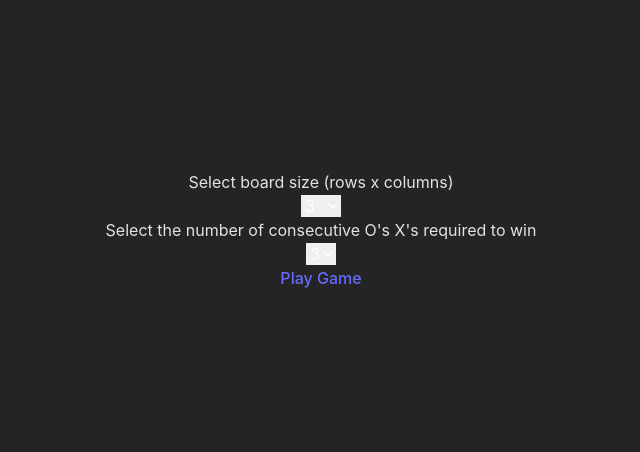
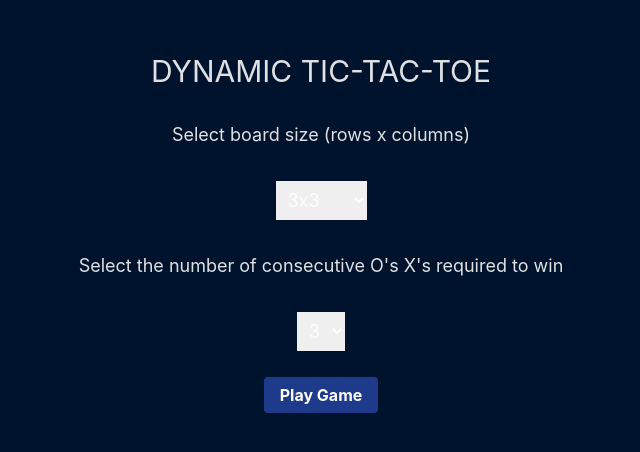
Before and after one commit to dkusaba/react-dynamic-tic-tac-toe, a React (Vite) app: page / in a window 1280 px wide. Shown: the part 170-622 px from the top of the page, without its empty margins (319-959 px from the left). Built offline with nearby package versions, Linux system fonts and the light colour scheme.

Commit message:
Adjust styles and color theme

```diff
--- a/src/components/NumSelect.tsx
+++ b/src/components/NumSelect.tsx
@@ -2,10 +2,11 @@ import React from 'react';
 
 interface NumSelectProps {
   num: number;
+  grid?: boolean;
   onChange: (e: React.ChangeEvent<HTMLSelectElement>) => void;
 }
 
-const NumSelect: React.FC<NumSelectProps> = ({ num, onChange }) => {
+const NumSelect: React.FC<NumSelectProps> = ({ num, grid, onChange }) => {
   function buildOptions() {
     const options = [];
     for (let i = 3; i <= num; i++) {
@@ -15,10 +16,10 @@ const NumSelect: React.FC<NumSelectProps> = ({ num, onChange }) => {
   }
 
   return (
-    <select onChange={onChange}>
+    <select className='p-2 my-8 text-lg' onChange={onChange}>
       {buildOptions().map((option) => (
         <option key={option} value={option}>
-          {option}
+          {grid ? `${option}x${option}` : option}
         </option>
       ))}
     </select>
--- a/src/index.css
+++ b/src/index.css
@@ -5,7 +5,7 @@
 
   color-scheme: light dark;
   color: rgba(255, 255, 255, 0.87);
-  background-color: #242424;
+  background-color: #00132d;
 
   font-synthesis: none;
   text-rendering: optimizeLegibility;
--- a/src/pages/Game.tsx
+++ b/src/pages/Game.tsx
@@ -49,6 +49,13 @@ function Game() {
 
   return (
     <>
+      <p className='text-xl text-color-zinc-500 uppercase '>
+        {gameOver ? (
+          <span className='text-red-500'>{player} wins</span>
+        ) : (
+          player + "'s turn"
+        )}
+      </p>
       <div
         className='box-content mx-auto justify-center items-center flex flex-wrap border border-t-1 border-r-0 border-b-0 border-l-1 border-zinc-500'
         style={{
@@ -82,23 +89,16 @@ function Game() {
           });
         })}
       </div>
-      <p className='text-xl text-color-zinc-500 uppercase '>
-        {gameOver ? (
-          <span className='text-red-500'>{player} wins</span>
-        ) : (
-          player + "'s turn"
-        )}
-      </p>
-      <div className='w-96 flex justify-between mt-10'>
+      <div className='w-96 flex justify-between mt-10 mx-auto '>
         <Link
-          className='bg-blue-500 text-white font-bold py-2 px-4 rounded hover:bg-blue-700 hover:text-white'
+          className='bg-blue-900 text-white font-bold py-2 px-4 rounded hover:bg-blue-700 hover:text-white'
           to='/'
         >
           Change Board Size
         </Link>
         <button
           onClick={resetHandler}
-          className='bg-blue-500 hover:bg-blue-700 text-white font-bold py-2 px-4 rounded'
+          className='bg-blue-900 hover:bg-blue-700 text-white font-bold py-2 px-4 rounded'
         >
           {gameOver ? 'Play Again' : 'Start Over / Reset'}
         </button>
--- a/src/pages/Home.tsx
+++ b/src/pages/Home.tsx
@@ -8,14 +8,18 @@ function Home() {
 
   return (
     <div>
-      <p>Select board size (rows x columns)</p>
+      <h1 className='text-3xl uppercase mb-8'>Dynamic Tic-Tac-Toe</h1>
+      <p className='text-lg'>Select board size (rows x columns)</p>
       <NumSelect
         num={20}
+        grid={true}
         onChange={(e: React.FormEvent<HTMLSelectElement>) => {
           setBoardSize(+(e.target as HTMLSelectElement).value);
         }}
       />
-      <p>Select the number of consecutive O's X's required to win</p>
+      <p className='text-lg'>
+        Select the number of consecutive O's X's required to win
+      </p>
       <NumSelect
         num={boardSize}
         onChange={(e: React.FormEvent<HTMLSelectElement>) => {
@@ -23,16 +27,13 @@ function Home() {
         }}
       />
       <br />
-      <button
-        onClick={() => {
-          console.log('[boardSize]:', boardSize);
-          console.log('[numWin]:', numWin);
-        }}
+      <Link
+        className='bg-blue-900 text-white font-bold py-2 px-4 rounded hover:bg-blue-700 hover:text-white'
+        to='/game'
+        state={{ boardSize, numWin }}
       >
-        <Link to='./game' state={{ boardSize, numWin }}>
-          Play Game
-        </Link>
-      </button>
+        Play Game
+      </Link>
     </div>
   );
 }
```
